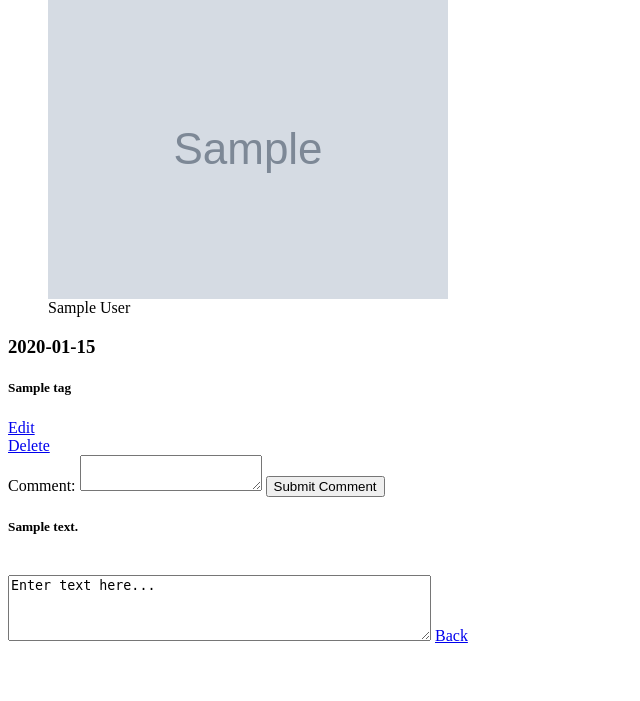
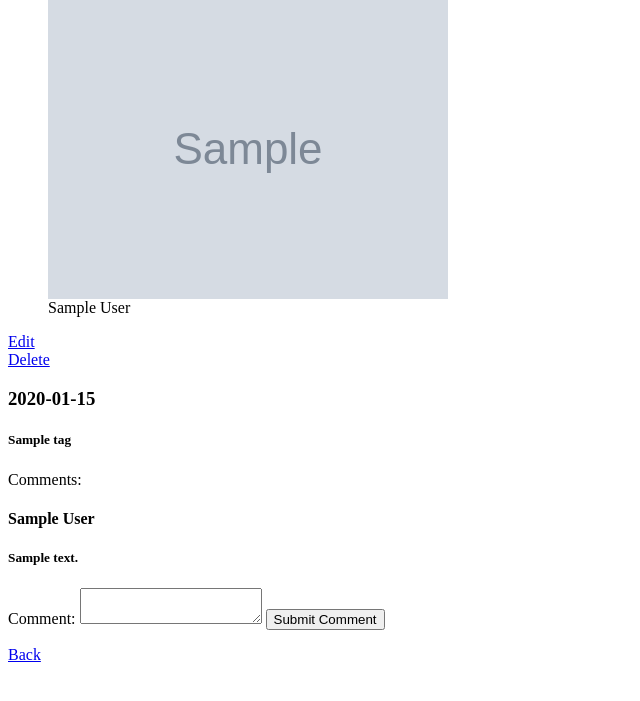
Before and after one commit to mjudge4/BabiesGrow, a Flask app: page /offerings/1/ in a window 1280 px wide. Shown: the part 67-768 px from the top of the page, without its empty margins (0-640 px from the left). Run offline with Flask 2, Linux system fonts and the light colour scheme; the visitor is signed in with stand-in values (Sample User, id 1); tables that the repository leaves empty hold one stand-in row (values such as "Sample post"); grey boxes marked "Sample" are stand-in pictures.

Commit message:
Comments with names appearing

```diff
--- a/BabiesGrow.py
+++ b/BabiesGrow.py
@@ -272,6 +272,11 @@ def getUserInfo(user_id):
     user = session.query(User).filter_by(id=user_id).one()
     return user
 
+def getUsers(user_id):
+    user = session.query(User).filter_by(id=user_id).all()
+    return user
+
+
 def getUserID(email):
     try:
         user = session.query(User).filter_by(email=email).one()
@@ -299,11 +304,12 @@ def offeringDetail(offering_id):
     owner = getUserInfo(offering.user_id)
     tags = session.query(Tag).filter_by(offering_id=offering_id).all()
     comments = session.query(Comment).filter_by(offering_id=offering_id).all()
+    commenter = getUsers(Comment.user_id)
     if 'username' not in login_session or owner.id != login_session['user_id']:
-        return render_template('publicOfferingDetail.html', offering=offering, tags=tags, comments=comments, offering_id=offering_id, owner=owner)
+        return render_template('publicOfferingDetail.html', offering=offering, tags=tags, comments=comments, offering_id=offering_id, owner=owner, commenter=commenter)
     else:
         return render_template('offeringDetail.html', offering=offering, tags=tags,
-                           comments=comments, offering_id=offering_id, owner=owner)
+                           comments=comments, offering_id=offering_id, owner=owner, commenter=commenter)
 
 
 
@@ -327,6 +333,19 @@ def newOffering():
         return redirect(url_for('offering'))
     else:
         return render_template('newoffering.html')
+
+@app.route('/offerings/<int:offering_id>/', methods=['GET', 'POST'])
+def newComment(offering_id):
+    if 'username' not in login_session:
+        return redirect('/login')
+    offering = session.query(Offering).filter_by(id=offering_id).one()
+    if request.method == 'POST':
+        newComment = Comment(body=request.form['body'], offering_id=offering.id, user_id=login_session['user_id'])
+        session.add(newComment)
+        flash('Comment Added')
+        session.commit()
+        return redirect(url_for('offeringDetail', offering_id=offering_id))
+
 
 @app.route('/offerings/<int:offering_id>/edit/', methods=['GET', 'POST'])
 def editOffering(offering_id):
--- a/templates/offeringDetail.html
+++ b/templates/offeringDetail.html
@@ -15,7 +15,10 @@
 				<figcaption>{{ owner.name }}</figcaption>
 			</figure>
 
-
+    <a href='{{ url_for('editOffering', offering_id = offering.id) }}'>Edit</a>
+        </br>
+        <a href='{{ url_for('deleteOffering', offering_id = offering.id) }}'>Delete</a>
+        </br>
 	<div>
     <h3>{{offering.date}}</br></h3>
 
@@ -23,24 +26,21 @@
         <h5>{{i.tag_name}}</br></h5>
         {% endfor %}
 
-        <a href='{{ url_for('editOffering', offering_id = offering.id) }}'>Edit</a>
-        </br>
-        <a href='{{ url_for('deleteOffering', offering_id = offering.id) }}'>Delete</a>
-        </br>
 
-        <form id="myForm" action="comment.php" method="post">
-            Comment: <textarea name="comment"></textarea>
+        Comments:
+
+        {% for j in comments %}
+            {% for x in commenter %}
+                <h4>{{ x.name}}</h4>
+        <h5>{{j.body}}</br></h5>
+             {% endfor %}
+        {% endfor %}
+
+    <form id="myForm" action="#" method="post">
+            Comment: <textarea name="body"></textarea>
             <input type="submit" value="Submit Comment" />
         </form>
 
-        {% for j in comments %}
-        <h5>{{j.body}}</br></h5>
-        {% endfor %}
-	</div>
-
-<br>
-<textarea rows="4" cols="50" name="comment" form="usrform">
-Enter text here...</textarea>
 
 
 
```
Also changed, not shown: templates/publicOfferingDetail.html (+16 -2 lines).
